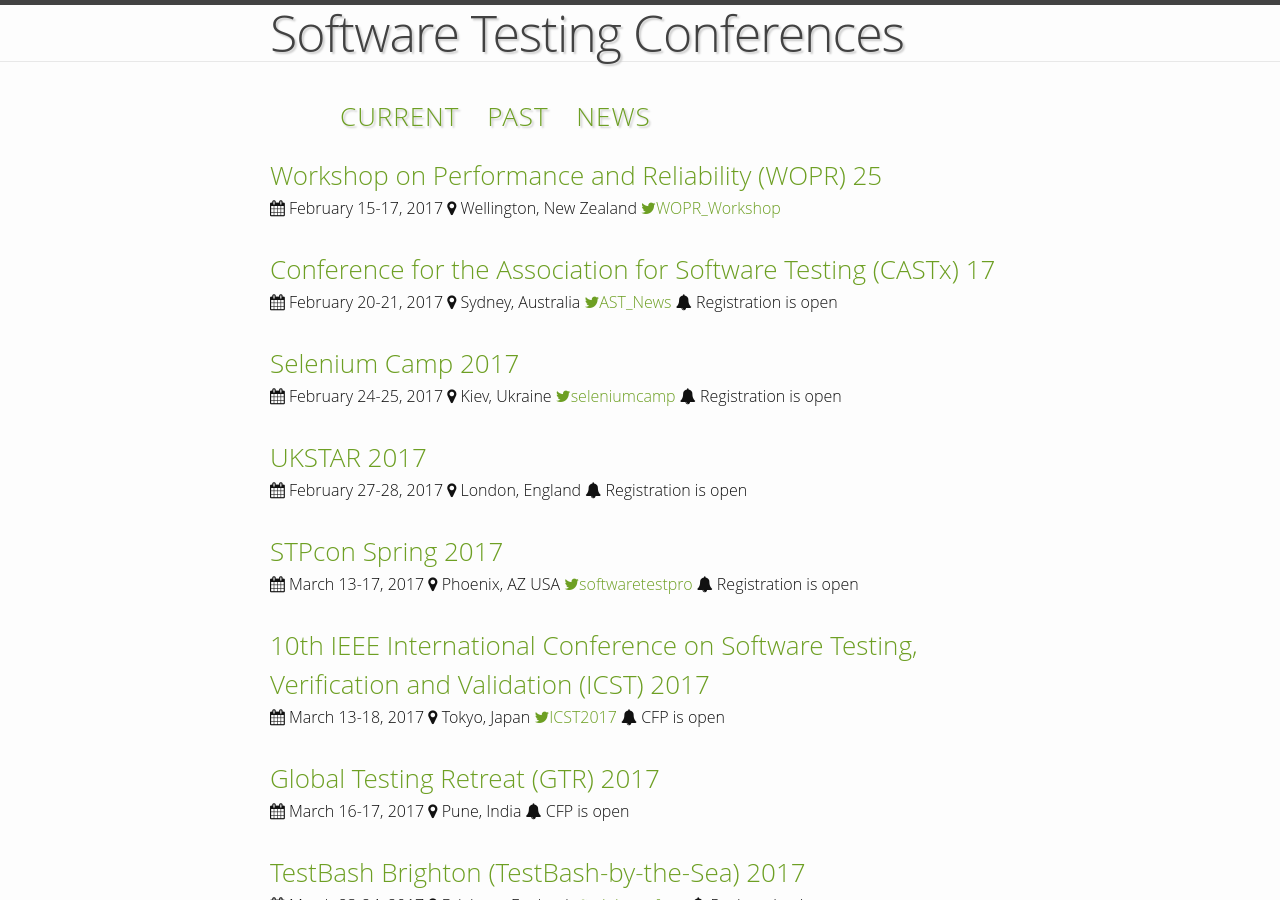
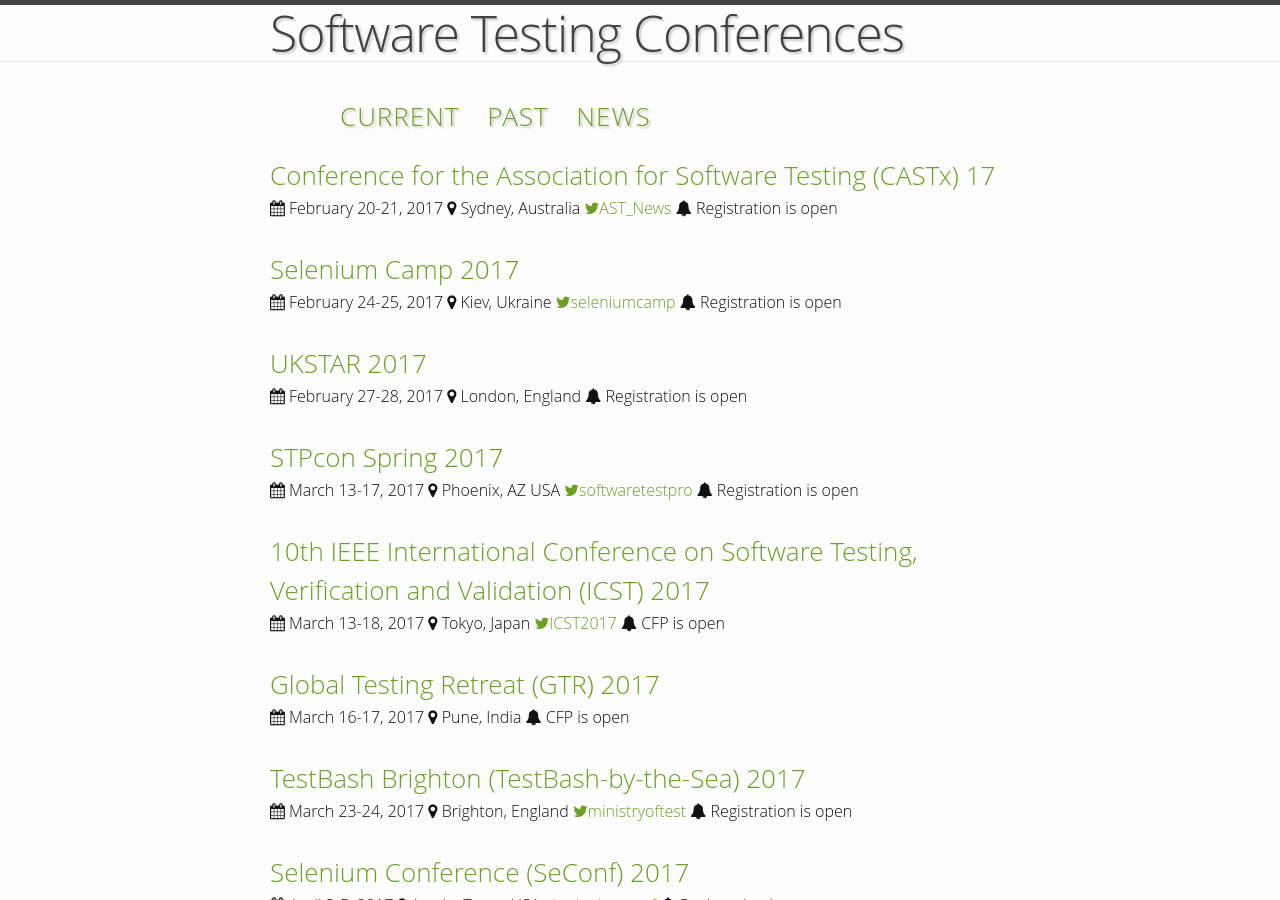
Before and after one commit to TestingConferences/testingconferences.github.io, a Jekyll site: the page built from index.html, in a window 1280 px wide and 900 px high. Built offline with Jekyll 4.4.1, drawn with Linux system fonts in a browser that asks for light colours.

Commit message:
Moved WOPR to past

```diff
--- a/_data/current.yml
+++ b/_data/current.yml
@@ -1,9 +1,3 @@
-- name: Workshop on Performance and Reliability (WOPR) 25
-  location: Wellington, New Zealand
-  dates: "February 15-17, 2017"
-  url: http://www.performance-workshop.org/wopr25/
-  twitter: WOPR_Workshop
-
 - name: Conference for the Association for Software Testing (CASTx) 17
   location: Sydney, Australia
   dates: "February 20-21, 2017"
--- a/_data/past.yml
+++ b/_data/past.yml
@@ -1,3 +1,9 @@
+- name: Workshop on Performance and Reliability (WOPR) 25
+  location: Wellington, New Zealand
+  dates: "February 15-17, 2017"
+  url: http://www.performance-workshop.org/wopr25/
+  twitter: WOPR_Workshop
+
 - name: European Testing Conference 2017
   location: Helsinki, Finland
   dates: "February 8-10, 2017"
```
